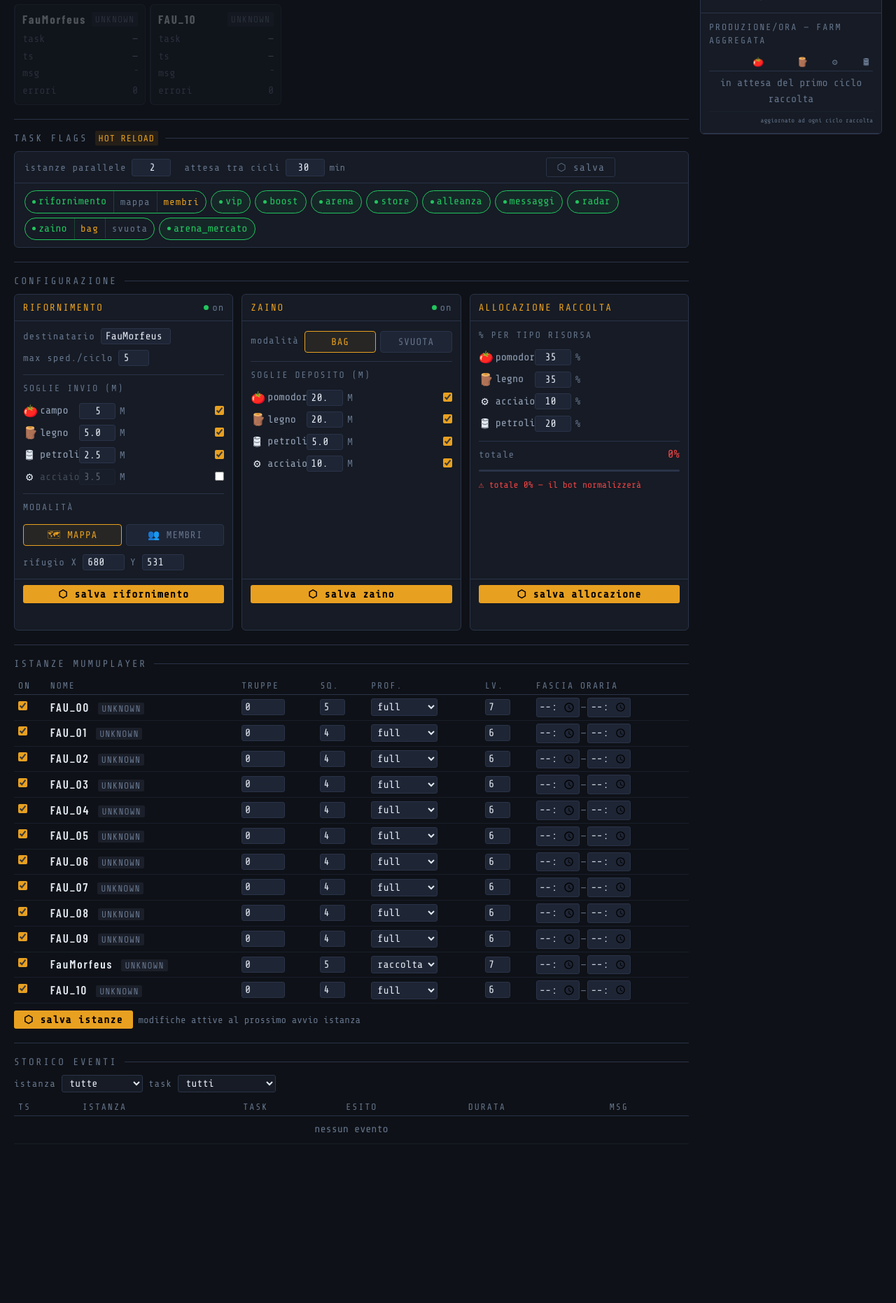
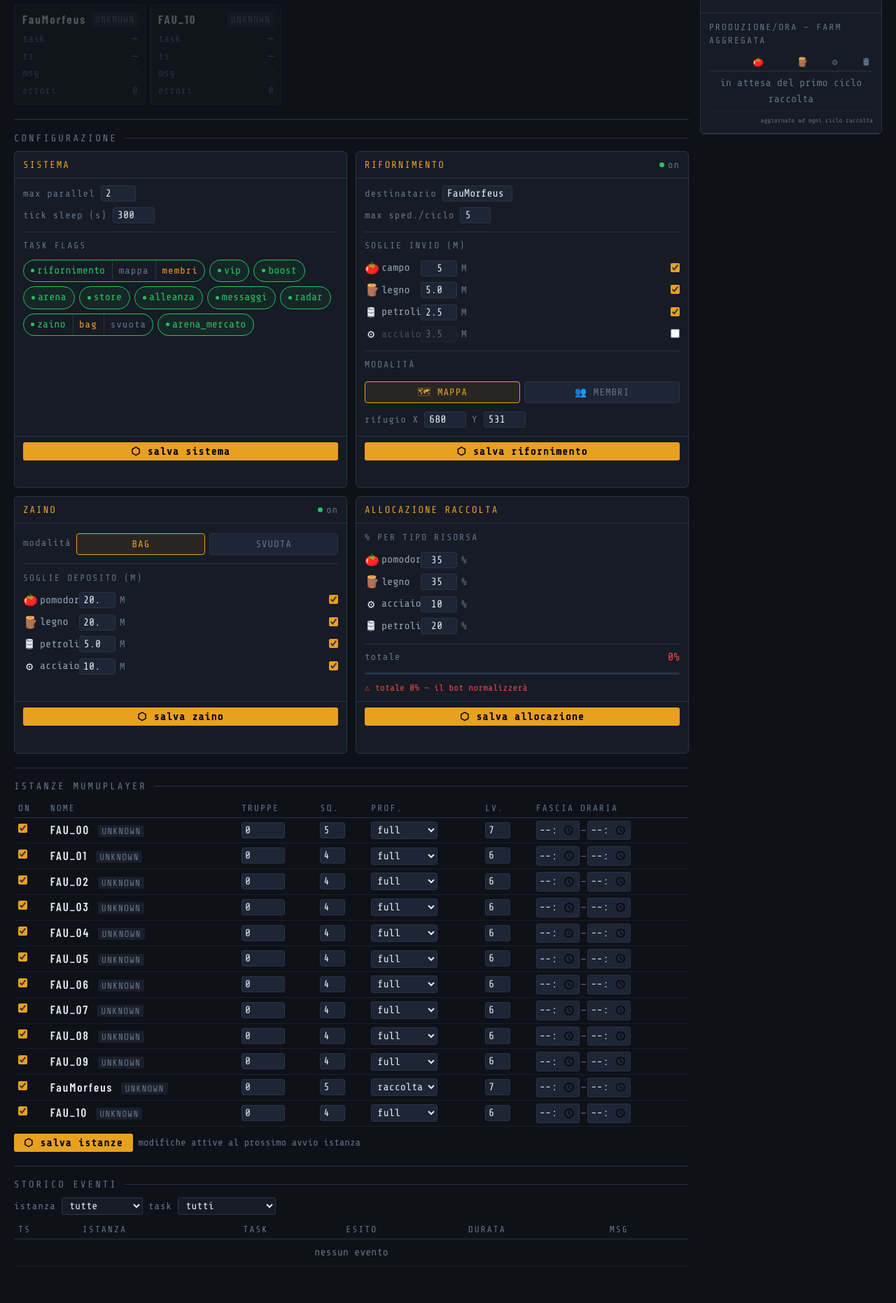
Before and after one commit to faustodba/doomsday-engine, a FastAPI app: page /ui in a window 1280 px wide. Shown: the part 392-2254 px from the top of the page at 70% size. Before the commit the page ends 2027 px from the top, so only its background shows below. Run offline with FastAPI, Linux system fonts and the light colour scheme; some libraries are stand-ins or nearby versions; some web fonts are replaced.

Commit message:
feat: config 2x2 (sistema+task-flags in nuovo col-box) + Issue #26
- index.html: cfg3 → cfg4 con griglia 2x2 (sistema+task-flags come 4° box)
- style.css: aggiunto .cfg4 { repeat(2, 1fr) }
- rimossa sezione task-flags esterna (evita ID duplicati)
- Issue #26 tracciata: allocazione dashboard non letta dal bot

Co-Authored-By: Claude Opus 4.7 (1M context) <noreply@anthropic.com>

```diff
--- a/dashboard/static/style.css
+++ b/dashboard/static/style.css
@@ -259,6 +259,7 @@ html, body {
 
 /* ── Config 3 colonne ────────────────────────────────────── */
 .cfg3 { display: grid; grid-template-columns: repeat(3, 1fr); gap: var(--gap); }
+.cfg4 { display: grid; grid-template-columns: repeat(2, 1fr); gap: var(--gap); }
 .col-box {
   background: var(--bg2); border: 0.5px solid var(--border);
   border-radius: var(--r); overflow: hidden; display: flex; flex-direction: column;
--- a/dashboard/templates/index.html
+++ b/dashboard/templates/index.html
@@ -24,43 +24,47 @@
 
     <div class="divider"></div>
 
-    <!-- ── TASK FLAGS ─────────────────────────────────────── -->
+    <!-- ── CONFIGURAZIONE 2x2 ────────────────────────────── -->
     <div class="section">
-      <div class="sec-label">task flags <span class="sec-tag">hot reload</span></div>
-      <div class="flags-wrap">
-        <div class="flags-globals">
-          <div class="g-field">
-            <span class="g-lbl">istanze parallele</span>
-            <input class="g-inp" id="g-parallel" type="number"
-                   value="{{ cfg.get('sistema',{}).get('max_parallel',1) }}" min="1" max="12">
+      <div class="sec-label">configurazione</div>
+      <div class="cfg4">
+
+        <!-- COL 0: SISTEMA + TASK FLAGS -->
+        <div class="col-box" id="col-sistema">
+          <div class="col-head">
+            <span class="col-title">sistema</span>
           </div>
-          <div class="g-field">
-            <span class="g-lbl">attesa tra cicli</span>
-            <input class="g-inp" id="g-sleep" type="number"
-                   value="{{ cfg.get('sistema',{}).get('tick_sleep_min',30) }}" min="0">
-            <span class="g-unit">min</span>
+          <div class="col-body">
+            <div class="p-row">
+              <span class="p-lbl">max parallel</span>
+              <input class="p-inp" id="g-parallel" type="number"
+                     value="{{ cfg.get('sistema',{}).get('max_parallel',1) }}"
+                     min="1" max="12" style="width:50px">
+            </div>
+            <div class="p-row">
+              <span class="p-lbl">tick sleep (s)</span>
+              <input class="p-inp" id="g-sleep" type="number"
+                     value="{{ cfg.get('sistema',{}).get('tick_sleep_min',300) }}"
+                     min="0" step="30" style="width:60px">
+            </div>
+            <div class="col-sep"></div>
+            <div class="col-sub">task flags</div>
+            <div id="task-flags"
+                 hx-get="/ui/partial/task-flags-v2"
+                 hx-trigger="load"
+                 hx-swap="innerHTML"
+                 style="display:flex;flex-wrap:wrap;gap:6px">
+            </div>
           </div>
-          <div style="margin-left:auto;display:flex;align-items:center;gap:8px">
-            <button class="btn btn-ghost" onclick="salvaGlobals()">⬡ salva</button>
-            <span class="save-ok" id="g-ok">✓ salvato</span>
-            <span class="save-err" id="g-err"></span>
+          <div class="col-foot">
+            <button class="btn btn-primary btn-full" onclick="salvaGlobals()">⬡ salva sistema</button>
+            <div class="save-row">
+              <span class="save-ok" id="g-ok">✓ salvato</span>
+              <span class="save-err" id="g-err"></span>
+            </div>
           </div>
         </div>
-        <div class="flags-row" id="task-flags"
-             hx-get="/ui/partial/task-flags-v2"
-             hx-trigger="load"
-             hx-swap="innerHTML">
-          <span style="font-size:9px;color:var(--text-dim)">caricamento...</span>
-        </div>
-      </div>
-    </div>
 
-    <div class="divider"></div>
-
-    <!-- ── CONFIGURAZIONE 3 COLONNE ──────────────────────── -->
-    <div class="section">
-      <div class="sec-label">configurazione</div>
-      <div class="cfg3">
 
         <!-- COL 1: RIFORNIMENTO -->
         <div class="col-box" id="col-rif">
```
Also changed, not shown: ROADMAP.md (+27 -0 lines).
